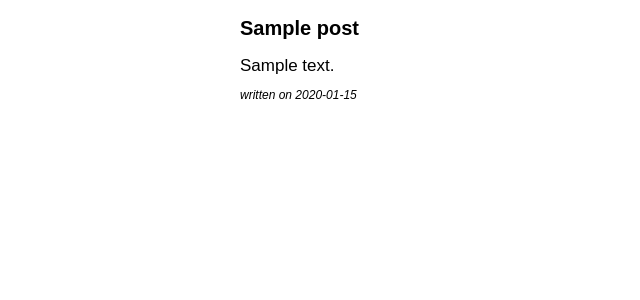
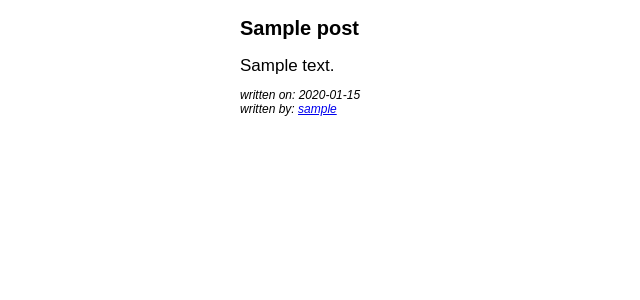
Before and after one commit to fleakrl/LC101_GitHub, a Python web app: template Homework Assignments/blogz-master/templates/post.html in a window 1280 px wide. Shown: the part 60-360 px from the top of the page, without its empty margins (0-640 px from the left). Run offline with Jinja, Linux system fonts and the light colour scheme; the template is opened without the code that fills it: most values are stand-ins (such as "Sample title", 1, 10 or a date in 2020).

Commit message:
Added links to the user's post history page.

```diff
--- a/Homework Assignments/blogz-master/templates/blog.html
+++ b/Homework Assignments/blogz-master/templates/blog.html
@@ -8,8 +8,7 @@
 
 <h2><a href="/blog/{{ post.key().id() }}">{{ post.title }}</a></h2>
 <p>{{ post.body }}</p>
-<!-- TODO add author w/ link to author's blog page -->
-
+   <p class = 'post-author'> written by: <a href="/blog/{{post.author.username}}">{{post.author.username}}</a></p>
 {% endfor %}
 
 {% if username %}
--- a/Homework Assignments/blogz-master/templates/post.html
+++ b/Homework Assignments/blogz-master/templates/post.html
@@ -6,7 +6,8 @@
 <p class="post-body">{{ post.body }}</p>
 <!-- TODO add author w/ link to author's blog -->
 <p class="post-author">
-    written on {{ post.created.strftime('%Y-%m-%d') }}
+    written on: {{ post.created.strftime('%Y-%m-%d') }}
+    <br>written by: <a href = "/blog/{{post.author.username}}">{{post.author.username}}</a>
 </p>
 
 {% endblock %}
```
